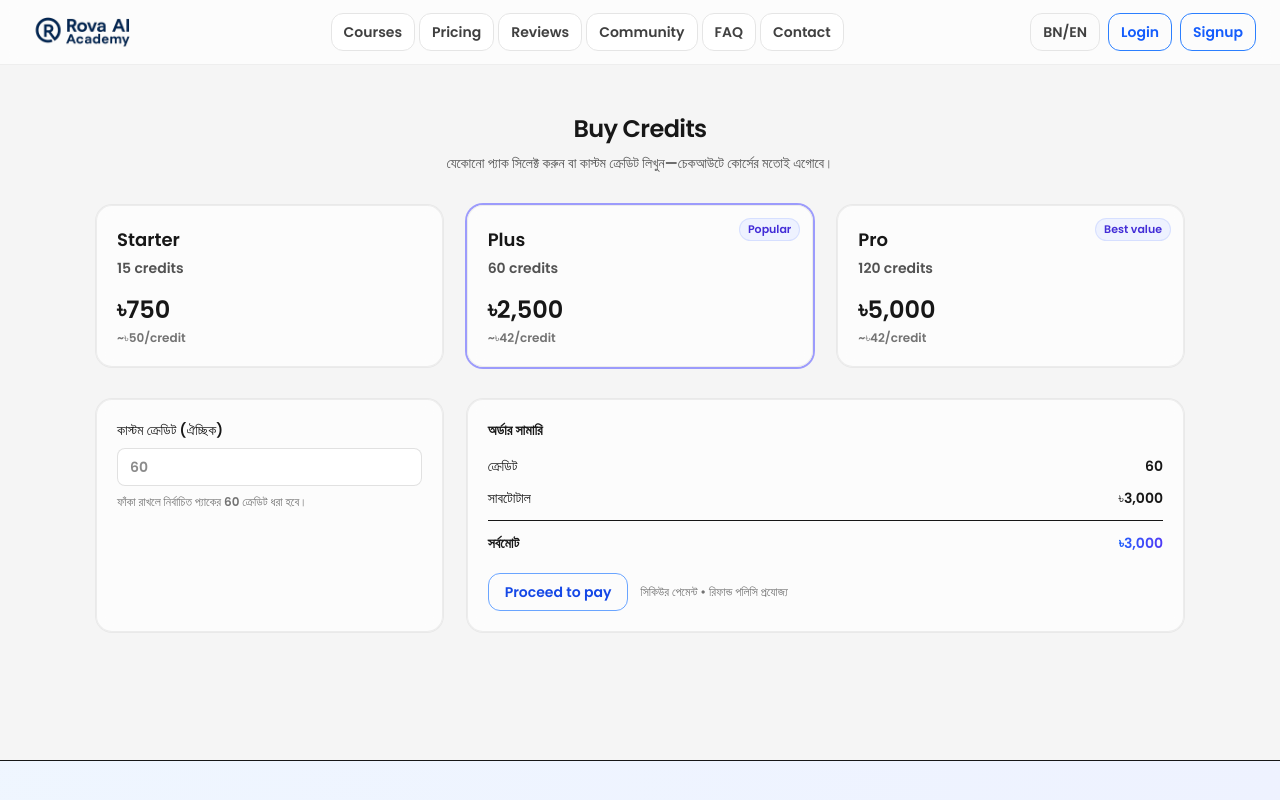
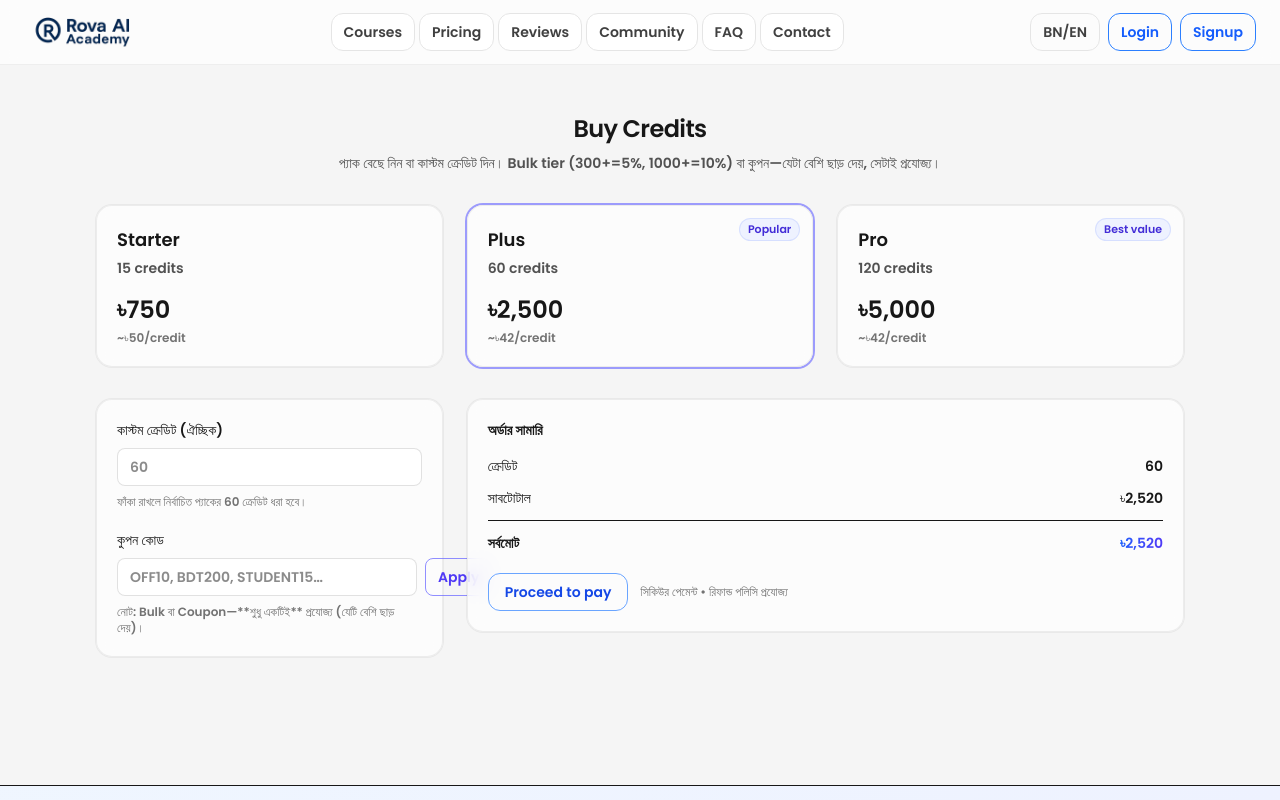
Before and after one commit to helloshamimjunior-cpu/rova-ai, a Next.js app: page /credits in a window 1280 px wide. Shown: the top 800 px of the page. Built offline with nearby package versions, Linux system fonts and the light colour scheme.

Commit message:
feat(credits): update /credits page (discount/calc)

```diff
--- a/app/credits/page.tsx
+++ b/app/credits/page.tsx
@@ -18,28 +18,93 @@ const PACKS: Pack[] = [
   { id: "pro", title: "Pro", credits: 120, price: 5000, badge: "Best value" },
 ];
 
+// 🎟️ কুপন তালিকা: percent = শতাংশ, flat = নির্দিষ্ট টাকা
+const COUPONS = {
+  OFF5:   { type: "percent", value: 5,  label: "5% off" },
+  OFF10:  { type: "percent", value: 10, label: "10% off" },
+  BDT200: { type: "flat",    value: 200, label: "৳200 off" },
+  STUDENT15: { type: "percent", value: 15, label: "Student 15% (demo)" },
+} as const;
+
+type CouponKey = keyof typeof COUPONS;
+
 export default function BuyCreditsPage() {
   const router = useRouter();
   const [selectedId, setSelectedId] = useState<Pack["id"]>("plus");
   const [custom, setCustom] = useState<number | "">("");
+  const [couponInput, setCouponInput] = useState("");
+  const [appliedCode, setAppliedCode] = useState<CouponKey | null>(null);
+  const [couponError, setCouponError] = useState<string | null>(null);
 
   const selectedPack = useMemo(
-    () => PACKS.find(p => p.id === selectedId)!,
+    () => PACKS.find((p) => p.id === selectedId)!,
     [selectedId]
   );
 
-  const qty = typeof custom === "number" && custom > 0 ? custom : selectedPack.credits;
+  // ক্রেডিট সংখ্যা (ইন্টিজার, ন্যূনতম 1)
+  const qty = Math.max(1, Math.floor(Number(custom || selectedPack.credits)));
 
-  // অনুমানভিত্তিক ডিসকাউন্ট: 300+=5%, 1000+=10% (চাইলে বদলে নেবেন)
-  const baseUnit = 50; // প্রতি ক্রেডিট বেস মূল্য (BDT) – UI ক্যাল্কের জন্য
-  const undiscounted = qty * baseUnit;
-  const discountRate = qty >= 1000 ? 0.1 : qty >= 300 ? 0.05 : 0;
-  const discount = Math.round(undiscounted * discountRate);
-  const total = Math.max(0, undiscounted - discount);
+  // রেট: নির্বাচিত প্যাকের প্রকৃত ইউনিট রেট (৳/ক্রেডিট)
+  const unitBDT = Math.max(1, Math.round(selectedPack.price / selectedPack.credits)) || 50;
 
+  // সাবটোটাল
+  const undiscounted = qty * unitBDT;
+
+  // Bulk tier discount
+  const bulkRate = qty >= 1000 ? 0.10 : qty >= 300 ? 0.05 : 0;
+  const bulkDiscount = Math.round(undiscounted * bulkRate);
+
+  // Coupon discount (যদি ভ্যালিড কুপন আপ্লাই থাকে)
+  const coupon = appliedCode ? COUPONS[appliedCode] : null;
+  const couponDiscount = coupon
+    ? coupon.type === "percent"
+      ? Math.round(undiscounted * (coupon.value / 100))
+      : Math.round(coupon.value)
+    : 0;
+
+  // ✅ Only one applies: যে ডিসকাউন্ট বেশি, সেটাই প্রযোজ্য
+  const bestDiscount = Math.min(Math.max(bulkDiscount, couponDiscount), undiscounted);
+  const discountSource =
+    bestDiscount === 0
+      ? null
+      : bestDiscount === couponDiscount && coupon
+        ? `Coupon (${coupon.label})`
+        : bulkRate > 0
+          ? `Bulk ${Math.round(bulkRate * 100)}%`
+          : null;
+
+  const total = Math.max(0, undiscounted - bestDiscount);
+
+  // Coupon apply/remove
+  function applyCoupon() {
+    const code = couponInput.trim().toUpperCase();
+    if (!code) {
+      setCouponError("কুপন কোড লিখুন");
+      return;
+    }
+    if ((COUPONS as Record<string, unknown>)[code]) {
+      setAppliedCode(code as CouponKey);
+      setCouponError(null);
+    } else {
+      setAppliedCode(null);
+      setCouponError("ইনভ্যালিড কুপন");
+    }
+  }
+  function removeCoupon() {
+    setAppliedCode(null);
+    setCouponError(null);
+    setCouponInput("");
+  }
+
+  // Checkout → enroll রুটে পাঠাই
   const handleCheckout = () => {
-    // কোর্স এনরোলের মতোই এনরোল রুট ব্যবহার করছি
-    router.push(`/enroll?product=credits&qty=${qty}&amount=${total}`);
+    const params = new URLSearchParams({
+      product: "credits",
+      qty: String(qty),
+      amount: String(total),
+    });
+    if (appliedCode) params.set("coupon", appliedCode);
+    router.push(`/enroll?${params.toString()}`);
   };
 
   return (
@@ -48,13 +113,15 @@ export default function BuyCreditsPage() {
         <header className="mb-8 text-center">
           <h1 className="text-2xl font-semibold tracking-tight">Buy Credits</h1>
           <p className="mt-2 text-sm text-neutral-600 dark:text-neutral-300">
-            যেকোনো প্যাক সিলেক্ট করুন বা কাস্টম ক্রেডিট লিখুন—চেকআউটে কোর্সের মতোই এগোবে।
+            প্যাক বেছে নিন বা কাস্টম ক্রেডিট দিন। Bulk tier (300+=5%, 1000+=10%) বা কুপন—যেটা বেশি ছাড় দেয়, সেটাই প্রযোজ্য।
           </p>
         </header>
 
+        {/* Packs */}
         <div className="grid gap-6 lg:grid-cols-3">
           {PACKS.map((p) => {
             const active = p.id === selectedId;
+            const perUnit = Math.max(1, Math.round(p.price / p.credits));
             return (
               <button
                 key={p.id}
@@ -76,23 +143,18 @@ export default function BuyCreditsPage() {
                 <p className="mt-1 text-sm text-neutral-600 dark:text-neutral-300">
                   {p.credits.toLocaleString()} credits
                 </p>
-                <p className="mt-4 text-2xl font-semibold">
-                  ৳{p.price.toLocaleString()}
-                </p>
-                <p className="mt-1 text-xs text-neutral-500">
-                  ~৳{Math.round(p.price / p.credits)}/credit
-                </p>
+                <p className="mt-4 text-2xl font-semibold">৳{p.price.toLocaleString()}</p>
+                <p className="mt-1 text-xs text-neutral-500">~৳{perUnit}/credit</p>
               </button>
             );
           })}
         </div>
 
-        {/* Custom input + Summary */}
+        {/* Custom + Coupon + Summary */}
         <div className="mt-8 grid gap-6 lg:grid-cols-3">
+          {/* Custom credits */}
           <div className="rounded-2xl border border-neutral-200/70 bg-white/70 p-5 ring-1 ring-neutral-900/5 backdrop-blur-sm dark:border-neutral-800/60 dark:bg-neutral-900/50 dark:ring-white/10">
-            <label className="block text-sm font-medium">
-              কাস্টম ক্রেডিট (ঐচ্ছিক)
-            </label>
+            <label className="block text-sm font-medium">কাস্টম ক্রেডিট (ঐচ্ছিক)</label>
             <input
               type="number"
               min={1}
@@ -106,8 +168,49 @@ export default function BuyCreditsPage() {
             <p className="mt-2 text-xs text-neutral-500">
               ফাঁকা রাখলে নির্বাচিত প্যাকের {selectedPack.credits} ক্রেডিট ধরা হবে।
             </p>
+
+            {/* Coupon */}
+            <div className="mt-5">
+              <label className="block text-sm font-medium">কুপন কোড</label>
+              <div className="mt-2 flex gap-2">
+                <input
+                  type="text"
+                  placeholder="OFF10, BDT200, STUDENT15…"
+                  value={couponInput}
+                  onChange={(e) => setCouponInput(e.target.value)}
+                  className="flex-1 rounded-lg border border-neutral-300/70 bg-white px-3 py-2 text-sm outline-none focus:border-indigo-500 focus:ring-2 focus:ring-indigo-200 dark:border-neutral-700 dark:bg-neutral-900"
+                />
+                {!appliedCode ? (
+                  <button
+                    onClick={applyCoupon}
+                    className="rounded-lg border border-indigo-500/70 px-3 py-2 text-sm font-semibold text-indigo-600 transition hover:bg-indigo-600 hover:text-white dark:border-indigo-400/60 dark:text-indigo-200 dark:hover:bg-indigo-500"
+                  >
+                    Apply
+                  </button>
+                ) : (
+                  <button
+                    onClick={removeCoupon}
+                    className="rounded-lg border border-neutral-300 px-3 py-2 text-sm text-neutral-700 transition hover:bg-neutral-100 dark:border-neutral-700 dark:text-neutral-300 dark:hover:bg-neutral-800"
+                  >
+                    Remove
+                  </button>
+                )}
+              </div>
+              {appliedCode && (
+                <p className="mt-2 inline-flex items-center gap-2 rounded-full border border-emerald-200 bg-emerald-50 px-2.5 py-1 text-xs font-medium text-emerald-700 dark:border-emerald-900/40 dark:bg-emerald-900/30 dark:text-emerald-200">
+                  Applied: {COUPONS[appliedCode].label}
+                </p>
+              )}
+              {couponError && (
+                <p className="mt-2 text-xs text-red-600">{couponError}</p>
+              )}
+              <p className="mt-2 text-xs text-neutral-500">
+                নোট: Bulk বা Coupon—**শুধু একটিই** প্রযোজ্য (যেটি বেশি ছাড় দেয়)।
+              </p>
+            </div>
           </div>
 
+          {/* Summary */}
           <div className="lg:col-span-2">
             <div className="rounded-2xl border border-neutral-200/70 bg-white/70 p-5 ring-1 ring-neutral-900/5 backdrop-blur-sm dark:border-neutral-800/60 dark:bg-neutral-900/50 dark:ring-white/10">
               <h4 className="text-sm font-semibold">অর্ডার সামারি</h4>
@@ -120,14 +223,46 @@ export default function BuyCreditsPage() {
                   <span>সাবটোটাল</span>
                   <span>৳{undiscounted.toLocaleString()}</span>
                 </div>
-                {discount > 0 && (
-                  <div className="flex items-center justify-between text-emerald-600">
-                    <span>ডিসকাউন্ট ({Math.round(discountRate * 100)}%)</span>
-                    <span>-৳{discount.toLocaleString()}</span>
-                  </div>
-                )}
+
+                {/* Discount lines */}
+                <div className="space-y-2">
+                  {/* Bulk line */}
+                  {bulkRate > 0 && (
+                    <div
+                      className={[
+                        "flex items-center justify-between",
+                        bestDiscount === bulkDiscount ? "text-emerald-600" : "text-neutral-400 line-through",
+                      ].join(" ")}
+                    >
+                      <span>Bulk discount ({Math.round(bulkRate * 100)}%)</span>
+                      <span>-৳{bulkDiscount.toLocaleString()}</span>
+                    </div>
+                  )}
+
+                  {/* Coupon line */}
+                  {appliedCode && (
+                    <div
+                      className={[
+                        "flex items-center justify-between",
+                        bestDiscount === couponDiscount ? "text-emerald-600" : "text-neutral-400 line-through",
+                      ].join(" ")}
+                    >
+                      <span>Coupon {COUPONS[appliedCode].label}</span>
+                      <span>-৳{couponDiscount.toLocaleString()}</span>
+                    </div>
+                  )}
+                </div>
+
+                {/* Total */}
                 <div className="flex items-center justify-between border-t pt-3 font-semibold">
-                  <span>সর্বমোট</span>
+                  <span>
+                    সর্বমোট{" "}
+                    {discountSource ? (
+                      <em className="not-italic text-xs text-neutral-500">
+                        ({discountSource} applied)
+                      </em>
+                    ) : null}
+                  </span>
                   <span className="bg-gradient-to-r from-blue-600 to-indigo-600 bg-clip-text text-transparent">
                     ৳{total.toLocaleString()}
                   </span>
```
